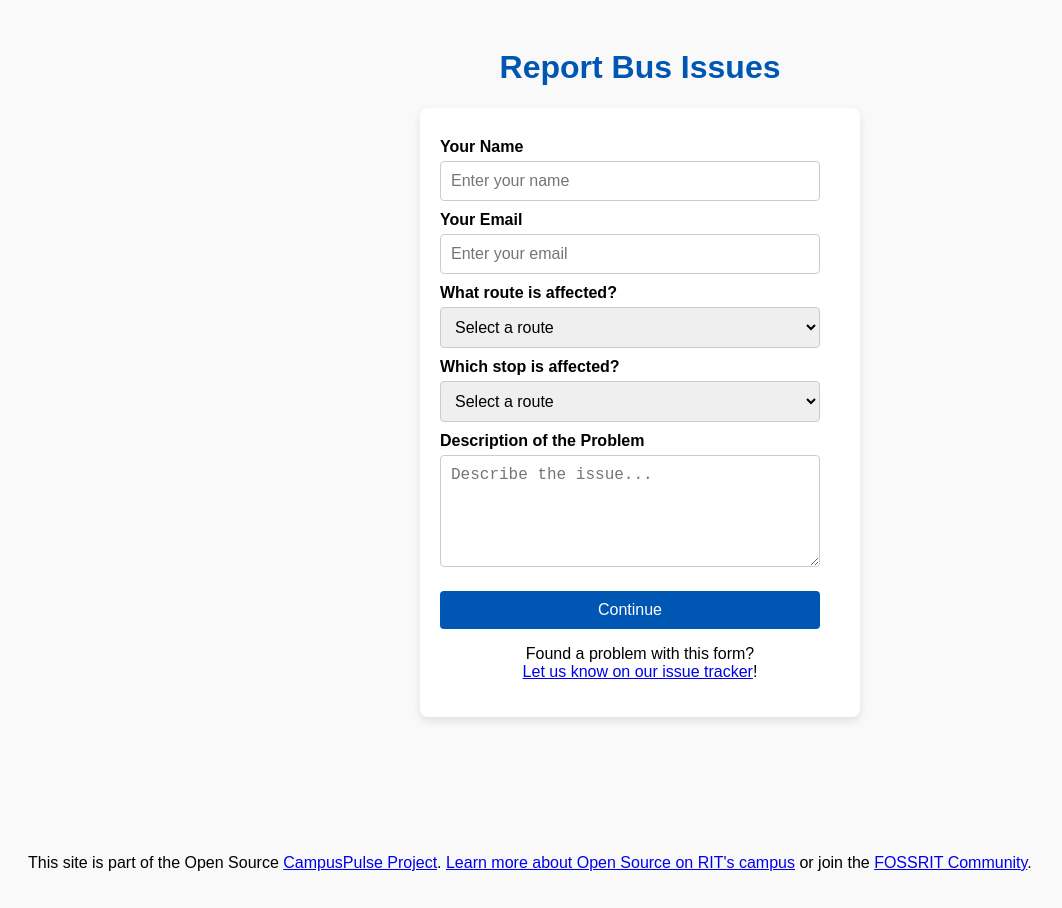
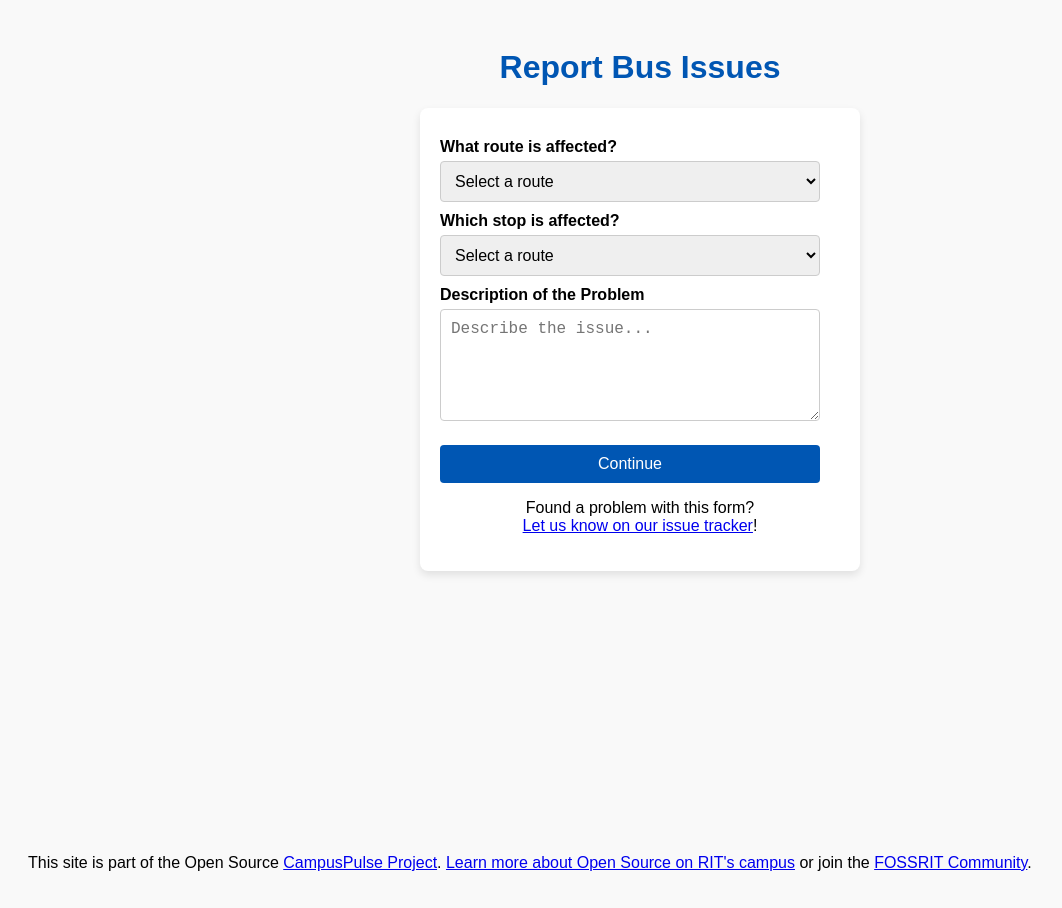
Before and after one commit to CampusPulse/suggest, a Jekyll site: the page built from bus.html, in a window 1280 px wide. Shown: the whole page, without its empty margins (0-1062 px from the left). Built offline with Jekyll 4.4.1, drawn with Linux system fonts in a browser that asks for light colours.

Commit message:
name and email are redundant as servicenow grabs that automatically

```diff
--- a/bus.html
+++ b/bus.html
@@ -16,12 +16,6 @@ condense_except: what-area-does-this-pertain-to,subject
 
 <h1>{{page.title}}</h1>
 {% include form_start.html method=page.submit_method %}
-	<label for="name">Your Name</label>
-	<input type="text" id="name" name="name" placeholder="Enter your name">
-
-	<label for="email">Your Email</label>
-	<input type="email" id="email" name="email" placeholder="Enter your email">
-
 	<label for="route">What route is affected?</label>
 	<select id="route" name="route" required>
 		<option value="" disabled selected>Select a route</option>
```
